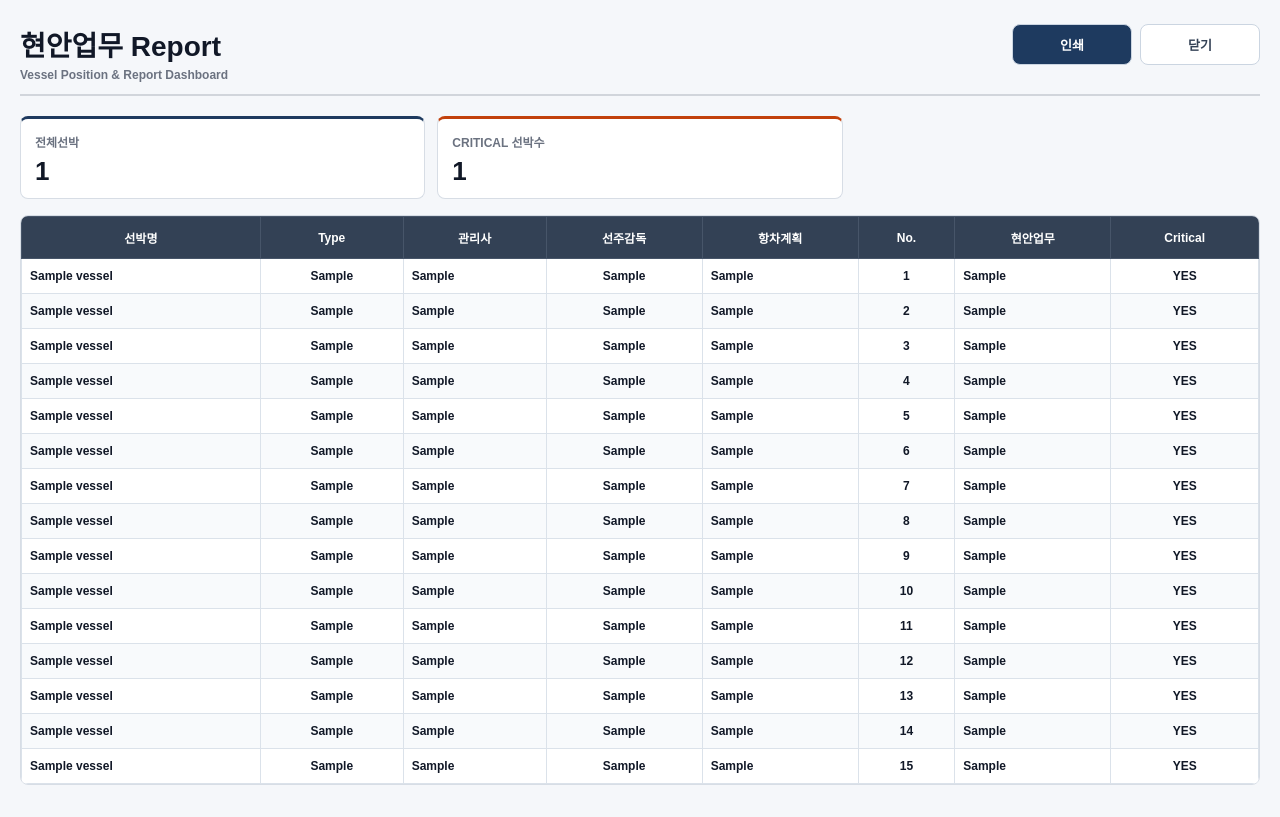
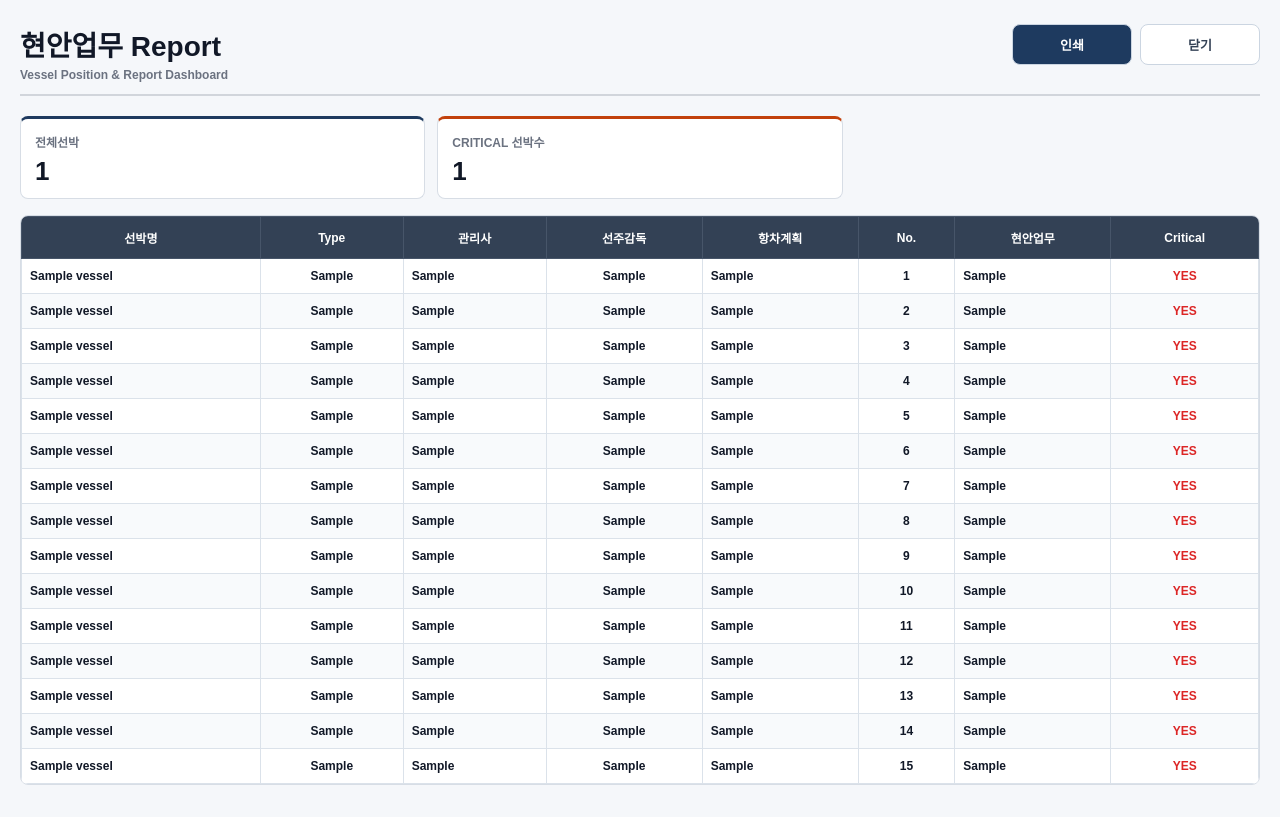
Before and after one commit to insupkwak/management, a Flask app: page /report in a window 1280 px wide. Run offline with Flask 3, Linux system fonts and the light colour scheme; tables that the repository leaves empty hold one stand-in row (values such as "Sample post").

Commit message:
Add files via upload

```diff
--- a/static/css/style.css
+++ b/static/css/style.css
@@ -1187,3 +1187,9 @@ button:hover {
   color: #dc2626 !important;
   font-weight: 700 !important;
 }
+
+
+.report-table td.critical-yes {
+  color: #dc2626 !important;
+  font-weight: 700 !important;
+}
--- a/templates/condition_report.html
+++ b/templates/condition_report.html
@@ -27,7 +27,7 @@
       </div>
 
       <div class="report-summary-card good">
-        <div class="label">Condition Report 보유 선박</div>
+        <div class="label">Condition Survey 진행 선박</div>
         <div class="value">{{ condition_report_count }}</div>
       </div>
 
--- a/templates/index.html
+++ b/templates/index.html
@@ -476,7 +476,7 @@
 
   <!-- CMT2 & TRMT3 -->
   <button type="button" id="filterCmt2Btn" class="toolbar-chip-btn">
-    <span class="toolbar-chip-label">TRMT3</span>
+    <span class="toolbar-chip-label">CMT2</span>
     <span class="toolbar-chip-value" id="countCmt2">0척</span>
   </button>
 
--- a/templates/report.html
+++ b/templates/report.html
@@ -56,12 +56,13 @@
             <td class="left">{{ row.voyage_plan or '' }}</td>
             <td>{{ row.issue_no }}</td>
             <td class="left">{{ row.issue_text }}</td>
-            <td>
-              {% if row.issue_critical == 1 %}
-                YES
-              {% else %}
-                NO
-              {% endif %}
+<td class="{% if row.issue_critical == 1 %}critical-yes{% endif %}">
+  {% if row.issue_critical == 1 %}
+    YES
+  {% else %}
+    NO
+  {% endif %}
+</td>
             </td>
           </tr>
           {% endfor %}
```
